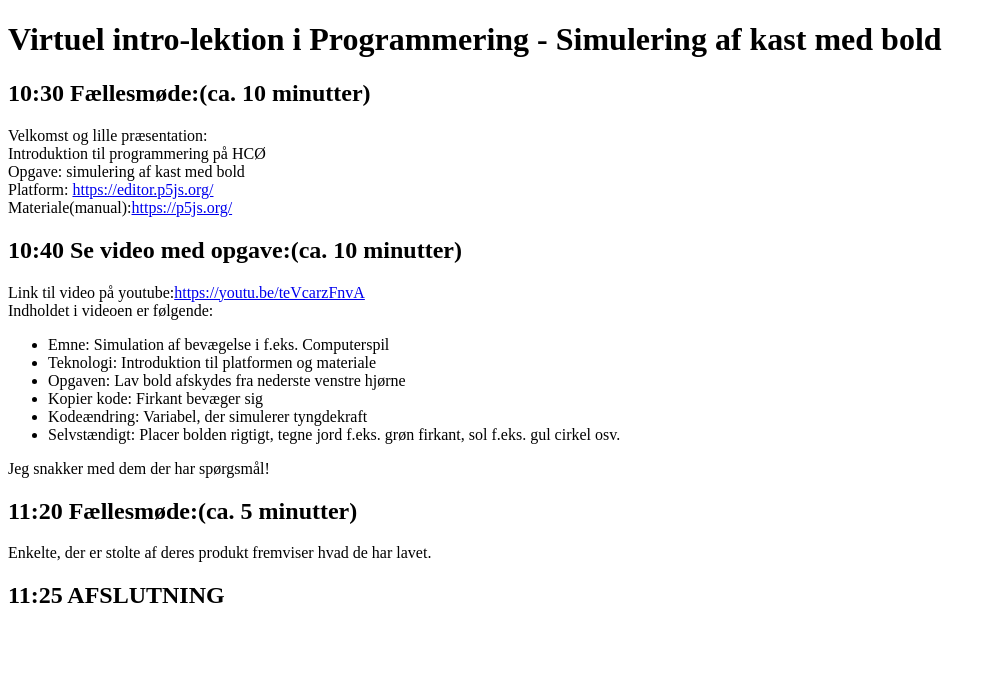
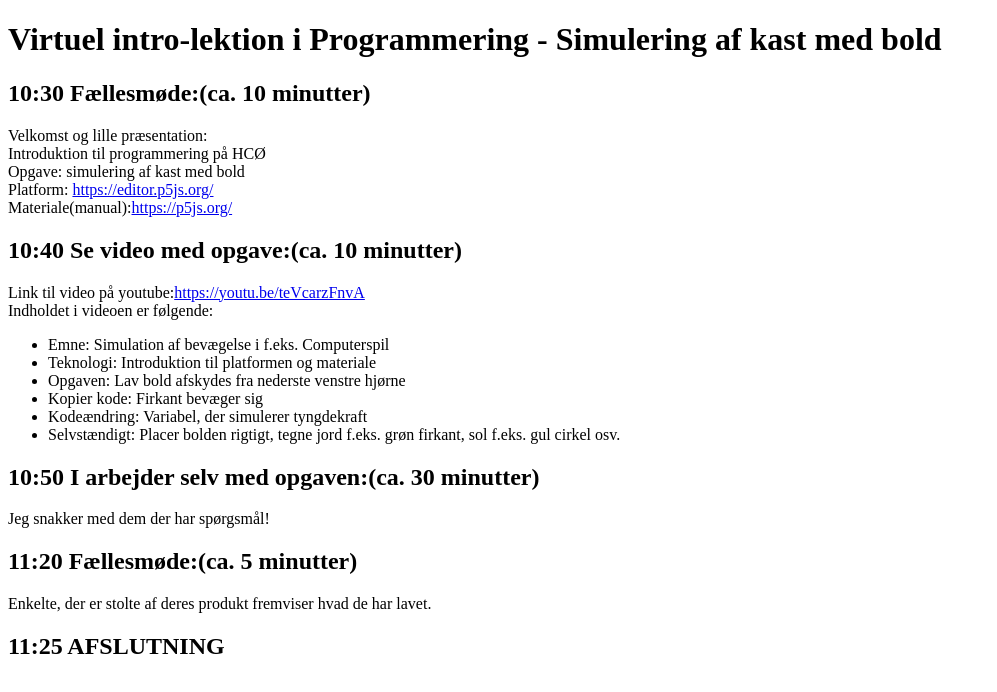
Before and after one commit to introduktion/introduktion.github.io, a plain HTML site: page index.html in a window 1280 px wide. Shown: the whole page, without its empty margins (0-997 px from the left). Drawn offline with Linux system fonts and the light colour scheme.

Commit message:
Update index.html

```diff
--- a/index.html
+++ b/index.html
@@ -4,7 +4,9 @@
 <title>Introduktion til programmering</title>
 </head>
 <body>
-<h1>Virtuel intro-lektion i Programmering - Simulering af kast med bold</h1>
+
+  <h1>Virtuel intro-lektion i Programmering - Simulering af kast med bold</h1>
+
 <h2>10:30 Fællesmøde:(ca. 10 minutter)</h2>
 Velkomst og lille præsentation:
 <br>
@@ -24,6 +26,8 @@ Indholdet i videoen er følgende:
 <li>Kodeændring: Variabel, der simulerer tyngdekraft</li>
 <li>Selvstændigt: Placer bolden rigtigt, tegne jord f.eks. grøn firkant, sol f.eks. gul cirkel osv.</li>
 </ul>
+
+<h2>10:50 I arbejder selv med opgaven:(ca. 30 minutter)</h2>
 Jeg snakker med dem der har spørgsmål!
 
 <h2>11:20 Fællesmøde:(ca. 5 minutter)</h2>
```
